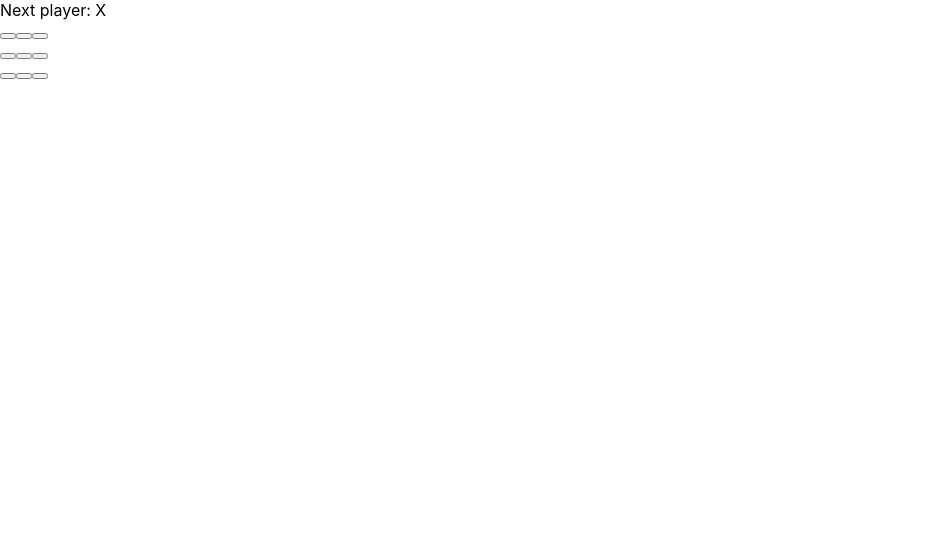
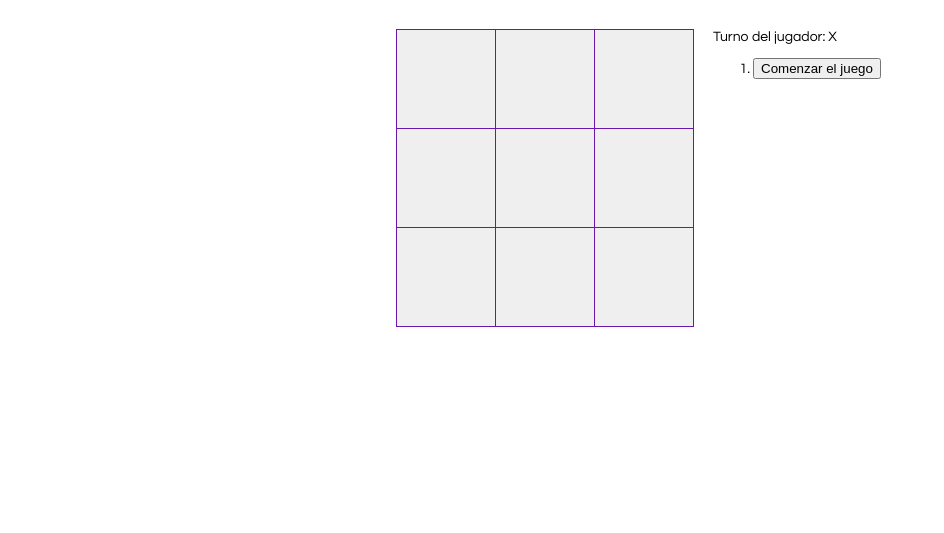
Before and after one commit to AlvaroPerezRey/tictactoe_react, a React app: page / in a window 1280 px wide. Shown: the whole page, without its empty margins (0-944 px from the left). Built offline with nearby package versions, Linux system fonts and the light colour scheme.

Commit message:
Tres en raya con estilos cambiados

```diff
--- a/src/index.css
+++ b/src/index.css
@@ -1,13 +1,54 @@
 body {
-  margin: 0;
-  font-family: -apple-system, BlinkMacSystemFont, 'Segoe UI', 'Roboto', 'Oxygen',
-    'Ubuntu', 'Cantarell', 'Fira Sans', 'Droid Sans', 'Helvetica Neue',
-    sans-serif;
-  -webkit-font-smoothing: antialiased;
-  -moz-osx-font-smoothing: grayscale;
+  font: 14px "Century Gothic", Futura, sans-serif;
+  margin: 30px;
 }
 
-code {
-  font-family: source-code-pro, Menlo, Monaco, Consolas, 'Courier New',
-    monospace;
+ol, ul {
+  padding-left: 40px;
 }
+
+.board-row:after {
+  clear: both;
+  content: "";
+  display: table;
+}
+
+.status {
+  margin-bottom: 10px;
+}
+
+.square {
+  background: rgb(rgb(134, 87, 173));
+  border: 1px solid rgb(105, 24, 172);
+  float: left;
+  font-size: 70px;
+  font-weight: bold;
+  line-height: 34px;
+  height: 100px;
+  margin-right: -1px;
+  margin-top: -1px;
+  padding: 0;
+  text-align: center;
+  width: 100px;
+  color: rgb(112, 7, 197);
+}
+
+.square:focus {
+  outline: none;
+}
+
+.kbd-navigation .square:focus {
+  background: #ddd;
+}
+
+.game {
+  display: flex;
+  flex-direction: row;
+  height: 500px;
+  width: 500px;
+  padding-left: 30%;
+}
+
+.game-info {
+  margin-left: 20px;
+}
--- a/src/index.js
+++ b/src/index.js
@@ -1,28 +1,27 @@
 import React from 'react';
 import ReactDOM from 'react-dom';
 import './index.css';
-
-class Square extends React.Component {
-  render() {
-    return (
-      <button className="square">
-        {/* TODO */}
-      </button>
-    );
-  }
+function Square(props) {
+  return (
+    <button className="square" onClick={props.onClick}>
+      {props.value}
+    </button>
+  );
 }
 
 class Board extends React.Component {
   renderSquare(i) {
-    return <Square />;
+    return (
+      <Square
+        value={this.props.squares[i]}
+        onClick={() => this.props.onClick(i)}
+      />
+    );
   }
 
   render() {
-    const status = 'Next player: X';
-
     return (
       <div>
-        <div className="status">{status}</div>
         <div className="board-row">
           {this.renderSquare(0)}
           {this.renderSquare(1)}
@@ -44,15 +43,79 @@ class Board extends React.Component {
 }
 
 class Game extends React.Component {
+  constructor(props) {
+    super(props);
+    this.state = {
+      history: [
+        {
+          squares: Array(9).fill(null)
+        }
+      ],
+      stepNumber: 0,
+      xIsNext: true
+    };
+  }
+
+  handleClick(i) {
+    const history = this.state.history.slice(0, this.state.stepNumber + 1);
+    const current = history[history.length - 1];
+    const squares = current.squares.slice();
+    if (calculateWinner(squares) || squares[i]) {
+      return;
+    }
+    squares[i] = this.state.xIsNext ? "X" : "O";
+    this.setState({
+      history: history.concat([
+        {
+          squares: squares
+        }
+      ]),
+      stepNumber: history.length,
+      xIsNext: !this.state.xIsNext
+    });
+  }
+
+  jumpTo(step) {
+    this.setState({
+      stepNumber: step,
+      xIsNext: (step % 2) === 0
+    });
+  }
+
   render() {
+    const history = this.state.history;
+    const current = history[this.state.stepNumber];
+    const winner = calculateWinner(current.squares);
+
+    const moves = history.map((step, move) => {
+      const desc = move ?
+        'Turno nº' + move :
+        'Comenzar el juego';
+      return (
+        <li key={move}>
+          <button onClick={() => this.jumpTo(move)}>{desc}</button>
+        </li>
+      );
+    });
+
+    let status;
+    if (winner) {
+      status = "Ganador: " + winner;
+    } else {
+      status = "Turno del jugador: " + (this.state.xIsNext ? "X" : "O");
+    }
+
     return (
       <div className="game">
         <div className="game-board">
-          <Board />
+          <Board
+            squares={current.squares}
+            onClick={i => this.handleClick(i)}
+          />
         </div>
         <div className="game-info">
-          <div>{/* status */}</div>
-          <ol>{/* TODO */}</ol>
+          <div>{status}</div>
+          <ol>{moves}</ol>
         </div>
       </div>
     );
@@ -61,7 +124,24 @@ class Game extends React.Component {
 
 // ========================================
 
-ReactDOM.render(
-  <Game />,
-  document.getElementById('root')
-);
+ReactDOM.render(<Game />, document.getElementById("root"));
+
+function calculateWinner(squares) {
+  const lines = [
+    [0, 1, 2],
+    [3, 4, 5],
+    [6, 7, 8],
+    [0, 3, 6],
+    [1, 4, 7],
+    [2, 5, 8],
+    [0, 4, 8],
+    [2, 4, 6]
+  ];
+  for (let i = 0; i < lines.length; i++) {
+    const [a, b, c] = lines[i];
+    if (squares[a] && squares[a] === squares[b] && squares[a] === squares[c]) {
+      return squares[a];
+    }
+  }
+  return null;
+}
```
